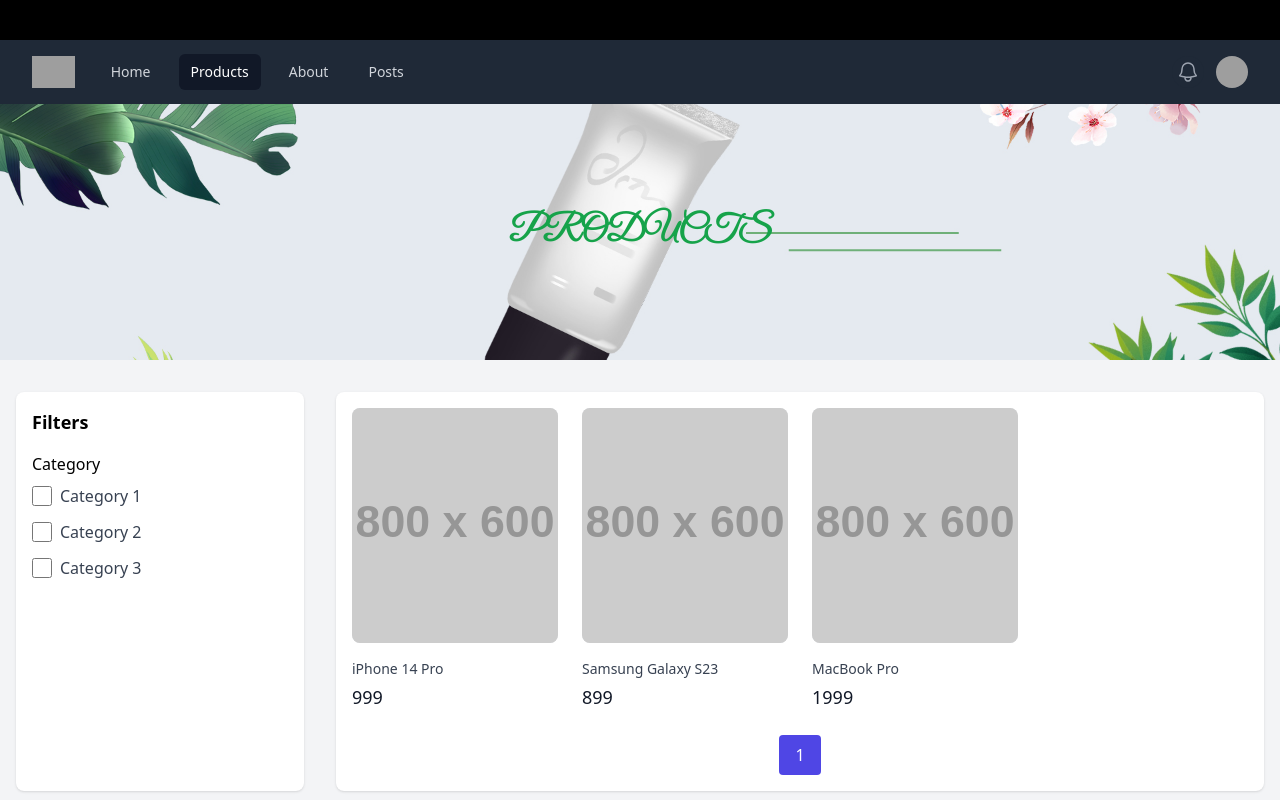
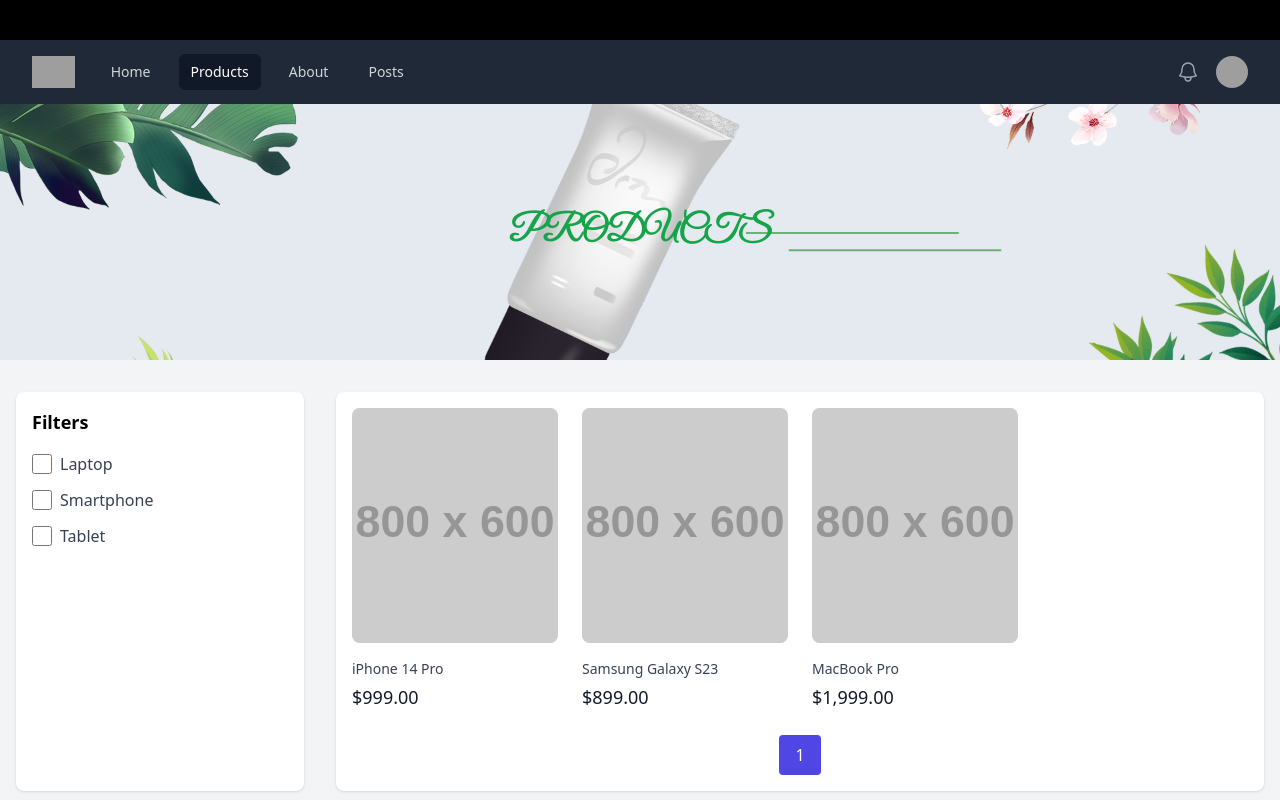
Before and after one commit to kenzings/vue-client, a Vue app: page /products in a window 1280 px wide. Shown: the top 800 px of the page. Built offline with nearby package versions, Linux system fonts and the light colour scheme; grey boxes are pictures that could not be loaded.

Commit message:
update categories

```diff
--- a/src/components/products/ProductCard.vue
+++ b/src/components/products/ProductCard.vue
@@ -1,21 +1,29 @@
 <template>
   <div class="group">
-    <img :src="product.image" :alt="`${product.name }`"
+    <img :src="product.image" :alt="`${product.name}`"
       class="aspect-square w-full rounded-lg bg-gray-200 object-cover group-hover:opacity-75 xl:aspect-[7/8]" />
-    <RouterLink :to="{ name: 'ProductDetail', params: { id: product.id }}" class="mt-4 block text-sm font-medium text-gray-700 hover:text-blue-500">
+    <RouterLink :to="{ name: 'ProductDetail', params: { id: product.id } }"
+      class="mt-4 block text-sm font-medium text-gray-700 hover:text-blue-500">
       {{ product.name }}
     </RouterLink>
-    <p class="mt-1 text-lg font-medium text-gray-900">{{ product.price }}</p>
+    <p class="mt-1 text-lg font-medium text-gray-900">{{ formattedPrice }}</p>
   </div>
 </template>
 
 <script setup lang="ts">
+import { computed } from 'vue';
 import { RouterLink } from 'vue-router';
 import type { Product } from '@/types/Product';
 
-defineProps<{
+// Định nghĩa props
+const props = defineProps<{
   product: Product;
 }>();
+
+// Computed cho giá định dạng
+const formattedPrice = computed(() => {
+  return new Intl.NumberFormat('en-US', { style: 'currency', currency: 'USD' }).format(props.product.price);
+});
 </script>
 
 <style scoped>
--- /dev/null
+++ b/src/data/categories.json
@@ -0,0 +1,16 @@
+{
+    "categories": [
+        {
+            "id": 1,
+            "name": "Laptop"
+        },
+        {
+            "id": 2,
+            "name": "Smartphone"
+        },
+        {
+            "id": 3,
+            "name": "Tablet"
+        }
+    ]
+}
--- a/src/data/products.json
+++ b/src/data/products.json
@@ -9,7 +9,8 @@
       "reviews": 50,
       "image": "https://placehold.co/800x600",
       "category": "Smartphone",
-        "featured": true
+      "featured": true,
+      "quantity": 25
     },
     {
       "id": 2,
@@ -20,7 +21,8 @@
       "reviews": 70,
       "image": "https://placehold.co/800x600",
       "category": "Smartphone",
-        "featured": false
+      "featured": false,
+      "quantity": 15
     },
     {
       "id": 3,
@@ -31,7 +33,8 @@
       "reviews": 100,
       "image": "https://placehold.co/800x600",
       "category": "Laptop",
-        "featured": true
+      "featured": true,
+      "quantity": 10
     }
   ]
 }
--- /dev/null
+++ b/src/types/Categories.ts
@@ -0,0 +1,4 @@
+export interface Categories {
+    id: number;
+    name: string;
+  }
--- a/src/types/Post.ts
+++ b/src/types/Post.ts
@@ -4,4 +4,5 @@
     summary?: string;
     content: string;
     image?: string;
+    featured?: boolean;
   }
--- a/src/types/Product.ts
+++ b/src/types/Product.ts
@@ -6,4 +6,5 @@
     image?: string;
     category?: string;
     featured?: boolean;
+    quantity?: number;
 }
--- a/src/views/Products.vue
+++ b/src/views/Products.vue
@@ -12,11 +12,11 @@
             <aside class="col-span-3 bg-white rounded-lg shadow p-4">
                 <h2 class="text-lg font-semibold mb-4">Filters</h2>
                 <div>
-                    <h3 class="text-md font-medium mb-2">Category</h3>
                     <ul class="space-y-2">
                         <li v-for="category in categories" :key="category.id">
                             <label class="inline-flex items-center">
-                                <input type="checkbox" class="form-checkbox h-5 w-5 text-indigo-600" />
+                                <input type="checkbox" class="form-checkbox h-5 w-5 text-indigo-600"
+                                    :value="category.name" v-model="selectedCategories" />
                                 <span class="ml-2 text-gray-700">{{ category.name }}</span>
                             </label>
                         </li>
@@ -62,10 +62,12 @@
 import { ref, computed, onMounted, watch } from 'vue';
 import ProductCard from '@/components/products/ProductCard.vue';
 import PostCard from '@/components/posts/PostCard.vue';
+import type { Product } from '@/types/Product';
+import type { Post } from '@/types/Post';
+import type { Categories } from '@/types/Categories';
 import productsData from '@/data/products.json';
 import postsData from '@/data/posts.json';
-import type { Product } from '@/types/Product';
-import type { Post } from '@/types/Post';
+import categoriesData from '@/data/categories.json';
 // Mock products
 // const products = Array.from({ length: 45 }, (_, i) => ({
 //     id: i + 1,
@@ -86,14 +88,11 @@
 onMounted(() => {
     products.value = productsData.products;
     posts.value = postsData.posts;
+    categories.value = categoriesData.categories;
 });
 
 // Mock categories
-const categories = [
-    { id: 1, name: 'Category 1' },
-    { id: 2, name: 'Category 2' },
-    { id: 3, name: 'Category 3' },
-];
+const categories = ref<Categories[]>([]);
 
 // Filtering
 const filteredProducts = computed(() => {
```
Lines whose indentation alone changed are shown as unchanged.
